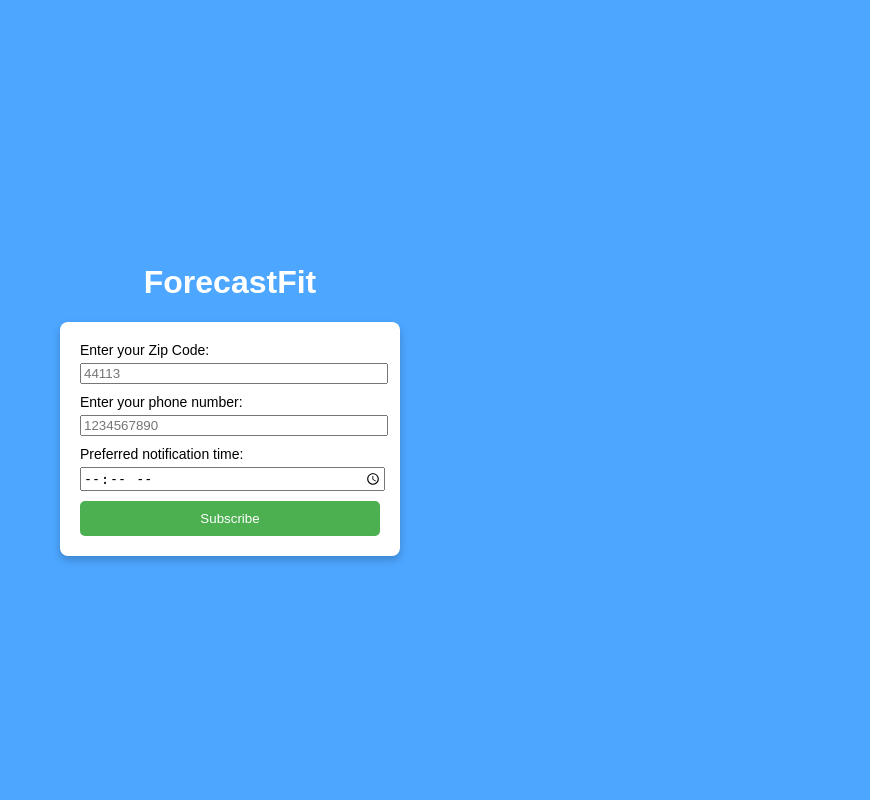
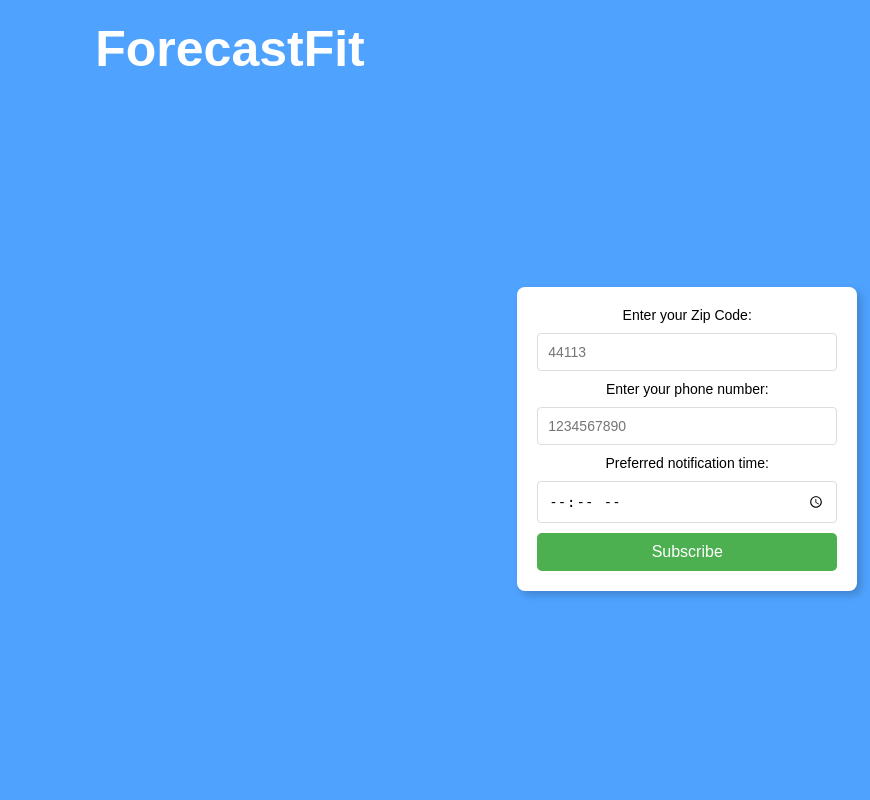
Before and after one commit to faithmancuso/ForecastFit, a Flask app: page / in a window 1280 px wide. Shown: the whole page, without its empty margins (410-1280 px from the left). Run offline with Flask 3, Linux system fonts and the light colour scheme.

Commit message:
Update index.html, style.css, and main.py with submission success handling

```diff
--- a/app/main.py
+++ b/app/main.py
@@ -1,32 +1,24 @@
 # Main application code to run the server
+from flask import Flask, render_template, request, jsonify
 
-# Importing necessary Flask components
-from flask import Flask, render_template, request
-
-# Create an instance of the Flask application
 app = Flask(__name__)
 
-# Define the route for the home page
-@app.route("/")  # This tells Flask that this function should run when someone visits "/"
+@app.route("/")
 def home():
-    # Render the "index.html" template when the home page is accessed
     return render_template("index.html")
 
-# Define a route to handle form submissions from "index.html"
 @app.route("/subscribe", methods=["POST"])
 def subscribe():
-    # Extract data from the form submission
+    # Extract form data (location, phone, time)
     location = request.form.get("location")
     phone = request.form.get("phone")
     time = request.form.get("time")
 
-    # TEST: just print the data to the console to confirm it's working (delete later)
-    print(f"Location: {location}, Phone: {phone}, Time: {time}")
+    # Log or process the data as needed
+    print(f"Received subscription: Location={location}, Phone={phone}, Time={time}")
 
-    # Add further processing here, like saving data or sending SMS
-
-    # Return a success message to show the form was submitted
-    return "Subscription successful! We have saved your preferences."
+    # Return a JSON response with the success message
+    return jsonify(message="Subscription successful!")
 
 if __name__ == "__main__":
     app.run(debug=True)
--- a/app/static/style.css
+++ b/app/static/style.css
@@ -1,60 +1,79 @@
 /* Code for styling the web interface */
 
-body.home-page {
-    background-color: #4da6ff;
+body {
+    overflow-x: hidden;
+}
+
+body.home_page {
+    background-color: #4fa3ff;
+    font-family: Arial, sans-serif;
     margin: 0;
-    font-family: Arial, sans-serif;
-    color: white;
+    padding: 0;
     display: flex;
     flex-direction: column;
     align-items: center;
     height: 100vh;
 }
 
+header {
+    width: 100%;
+    text-align: center;
+    margin-top: 20px;
+}
+
 h1 {
-    margin-top: 20px;
+    font-size: 50px;
+    font-weight: bold;
+    margin: 0;
+    color: white;
+}
+
+/* Align the form to the right side, centered vertically */
+main {
+    display: flex;
+    justify-content: flex-end;
+    align-items: center;
+    height: 100%;
+    width: 100%;
+    padding-right: 2%;
+}
+
+#form-container {
+    background-color: white;
+    padding: 20px;
+    border-radius: 8px;
+    box-shadow: 4px 4px 8px rgba(0, 0, 0, 0.2);
+    width: 300px;
+    font-family: Arial, sans-serif;
     text-align: center;
 }
 
-
-
-body {
+form {
     font-family: Arial, sans-serif;
-    display: flex;
-    justify-content: center;
-    align-items: center;
-    height: 100vh;
-    background-color: #f2f2f2;
-    margin: 0;
-}
-
-form {
-    background-color: white;
-    padding: 20px;
-    border-radius: 8px;
-    box-shadow: 0 4px 8px rgba(0, 0, 0, 0.2);
-    width: 300px;
 }
 
 label, input {
     display: block;
     width: 100%;
     margin-bottom: 10px;
+    font-weight: normal;
+    font-size: 14px;
+    box-sizing: border-box;
+}
+
+input {
+    padding: 10px;
+    border: 1px solid #ddd;
+    border-radius: 4px;
 }
 
 button {
     width: 100%;
     padding: 10px;
+    font-size: medium;
     background-color: #4CAF50;
     color: white;
     border: none;
     border-radius: 5px;
     cursor: pointer;
 }
-
-label {
-    color: #000000;
-    font-weight: normal;
-    font-size: 14px;
-    margin-bottom: 5px;
-}
--- a/app/templates/index.html
+++ b/app/templates/index.html
@@ -8,23 +8,47 @@
     <title>ForecastFit</title>
     <link rel="stylesheet" href="/static/style.css">
 </head>
-<body class="home-page">
+<body class="home_page">
+    <header>
         <h1>ForecastFit</h1>
-    <form action="/subscribe" method="POST">
-        <!-- Location input -->
+    </header>
+    <main>
+        <div id="form-container">
+            <form id="subscription-form">
                 <label for="location">Enter your Zip Code:</label>
                 <input type="text" id="location" name="location" placeholder="44113" required>
 
-        <!-- Phone number input -->
                 <label for="phone">Enter your phone number:</label>
                 <input type="tel" id="phone" name="phone" pattern="[0-9]{10}" placeholder="1234567890" required>
 
-        <!-- Notification time input -->
                 <label for="time">Preferred notification time:</label>
                 <input type="time" id="time" name="time" required>
 
                 <button type="submit">Subscribe</button>
             </form>
+            <div id="success-message" style="display: none; font-size: 18px; color: black;"></div>
+        </div>
+    </main>
 
+    <script>
+        document.getElementById("subscription-form").addEventListener("submit", function(event) {
+            event.preventDefault();
+
+            const formData = new FormData(this);
+
+            fetch("/subscribe", {
+                method: "POST",
+                body: formData
+            })
+            .then(response => response.json())
+            .then(data => {
+                // Hide the form and display the success message in the same container
+                document.getElementById("subscription-form").style.display = "none";
+                document.getElementById("success-message").style.display = "block";
+                document.getElementById("success-message").innerHTML = data.message;
+            })
+            .catch(error => console.error("Error:", error));
+        });
+    </script>
 </body>
 </html>
```
Lines whose indentation alone changed are shown as unchanged.
